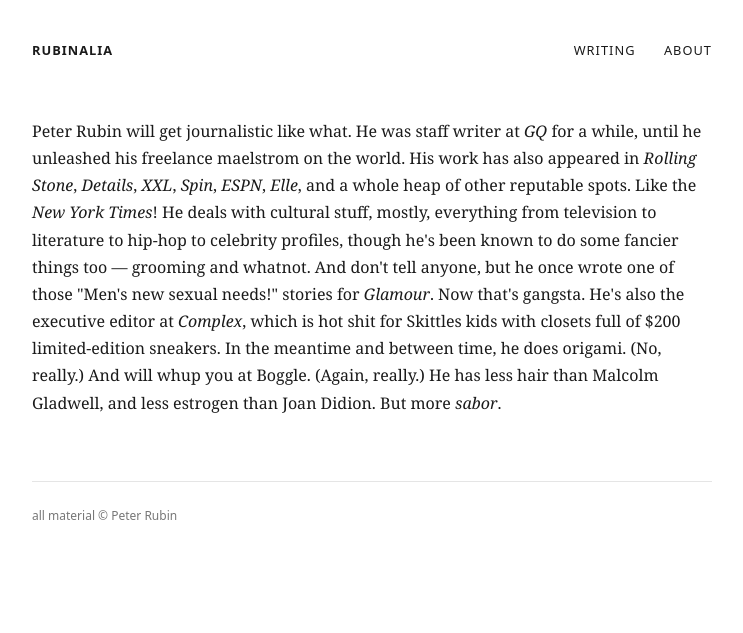
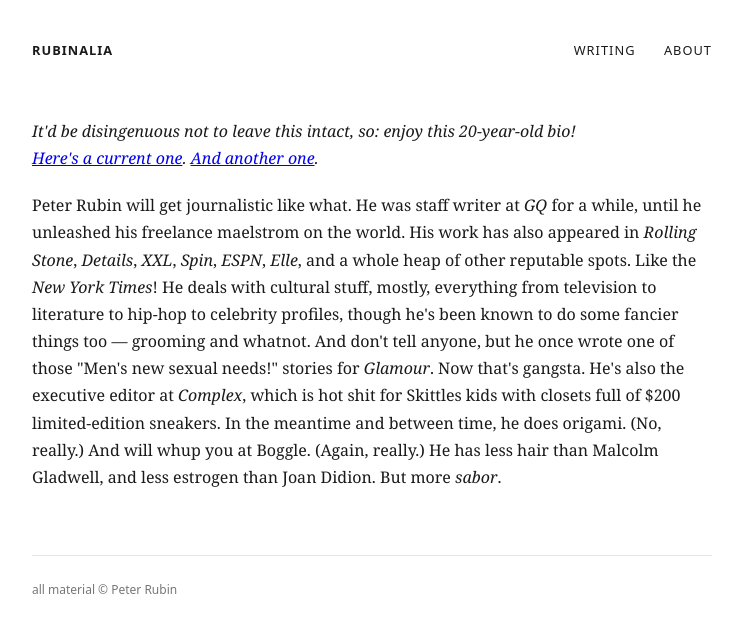
Before and after one commit to ptrrbn/rubinalia, a Jekyll site: the page built from about.html, in a window 1280 px wide. Shown: the top 633 px of the page, without its empty margins (268-1011 px from the left). Built offline with Jekyll 4.4.1, drawn with Linux system fonts in a browser that asks for light colours.

Commit message:
add preface to about page

```diff
--- a/about.html
+++ b/about.html
@@ -4,6 +4,8 @@ title: About
 permalink: /about/
 ---
 <div class="about-content">
+<em>It'd be disingenuous not to leave this intact, so: enjoy this 20-year-old bio! <br><a href="https://ptrrbn.com/about/">Here's a current one</a>. <a href="https://ptrrbn.blog/about/">And another one</a>.</em>
+<p></p>
 <p>Peter Rubin will get journalistic like what. He was staff writer at <em>GQ</em> for
 a while, until he unleashed his freelance maelstrom on
 the world. His work has also appeared in <em>Rolling Stone</em>, <em>Details</em>, <em>XXL</em>, <em>Spin</em>, <em>ESPN</em>, <em>Elle</em>, and a whole heap of other reputable spots. Like the <em>New York Times</em>! He deals with cultural
```
